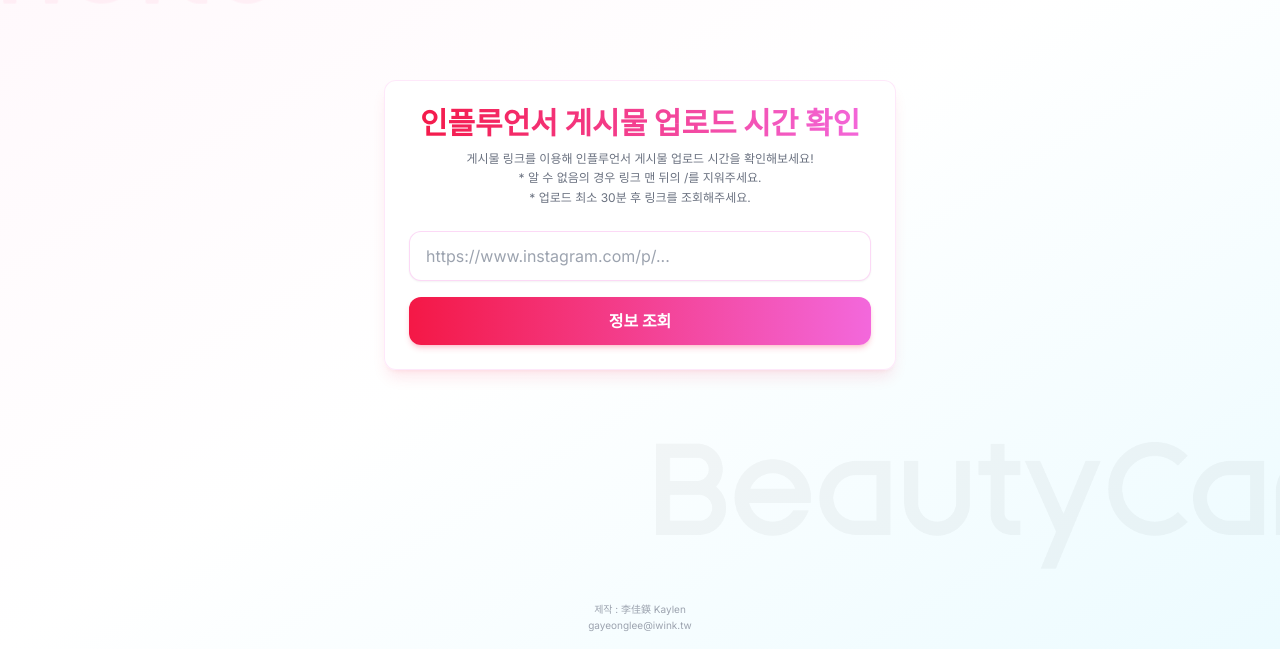
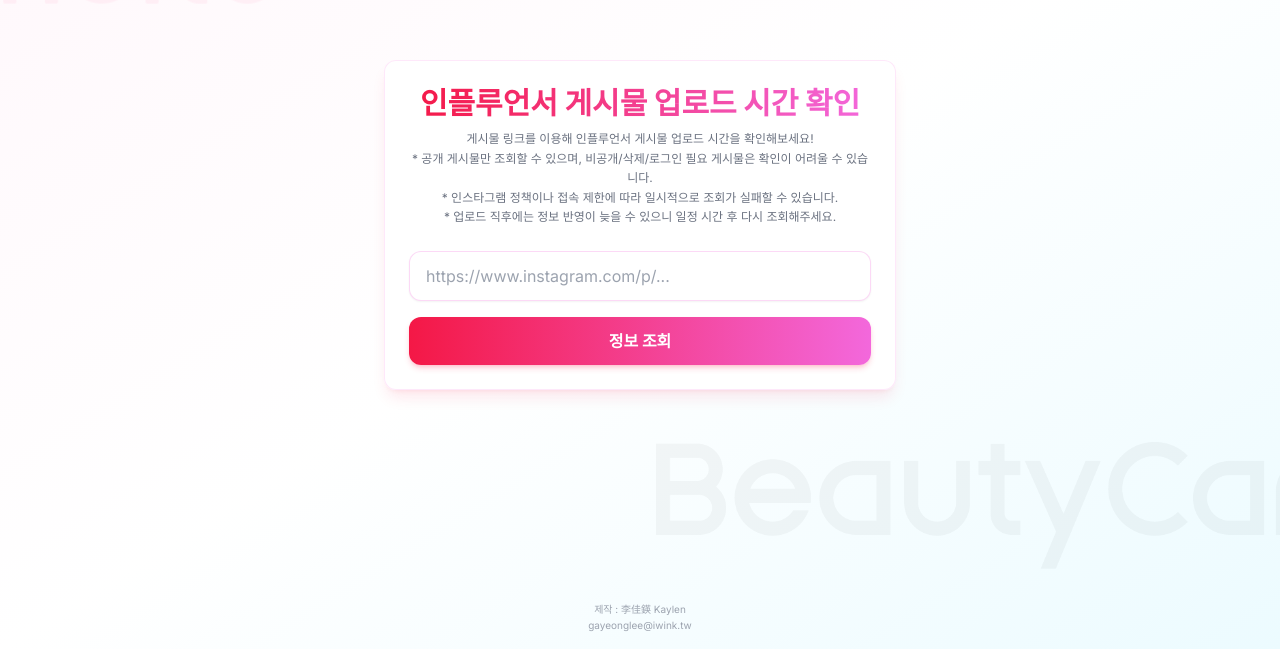
Before and after one commit to eelrkdud-creator/insta2, a Next.js app: page / in a window 1280 px wide. Shown: the part 151-800 px from the top of the page. Built offline with nearby package versions, Linux system fonts and the light colour scheme.

Commit message:
Update page.tsx

```diff
--- a/app/page.tsx
+++ b/app/page.tsx
@@ -59,8 +59,9 @@ export default function Home() {
                     </h1>
                     <p className="text-xs text-gray-500 leading-relaxed">
                         게시물 링크를 이용해 인플루언서 게시물 업로드 시간을 확인해보세요!<br />
-                        * 알 수 없음의 경우 링크 맨 뒤의 /를 지워주세요.<br />
-                        * 업로드 최소 30분 후 링크를 조회해주세요.
+                        * 공개 게시물만 조회할 수 있으며, 비공개/삭제/로그인 필요 게시물은 확인이 어려울 수 있습니다.<br />
+                        * 인스타그램 정책이나 접속 제한에 따라 일시적으로 조회가 실패할 수 있습니다.<br />
+                        * 업로드 직후에는 정보 반영이 늦을 수 있으니 일정 시간 후 다시 조회해주세요.<br />
                     </p>
                 </div>
 
```
